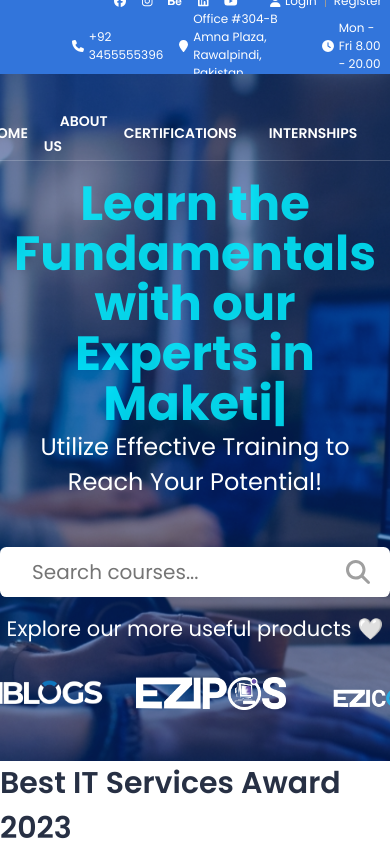
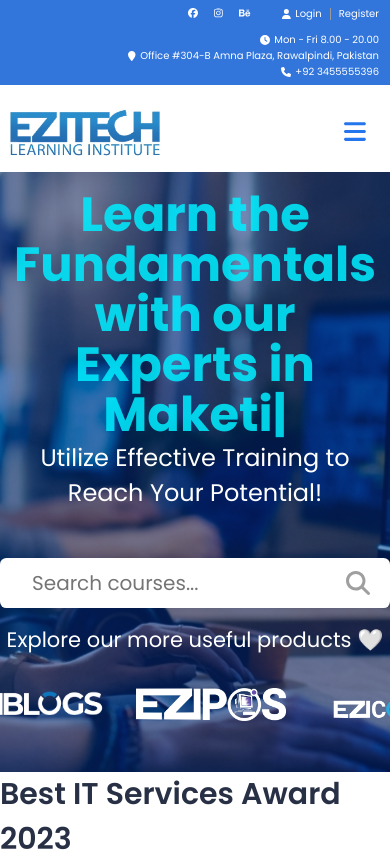
Before and after one commit to mrahmadhassankhan/ezitech-landing-page, a React (Vite) app: page / in a window 390 px wide. Shown: the top 852 px of the page. Built offline with nearby package versions, Linux system fonts and the light colour scheme.

Commit message:
Top Bar Done Responsive for phone and half header default done

```diff
--- a/src/components/Header-Default.jsx
+++ b/src/components/Header-Default.jsx
@@ -8,6 +8,7 @@
       <div className="header-container">
         <div className="logo-website">
           <img src="/src/Images/EZITECH-LOGO-white.png" alt="logo" />
+          <img src="/src/Images/EZITECH-LOGO-.jpg" alt="" />
         </div>
         <div className="header-menu">
           <ul>
@@ -30,6 +31,9 @@
               <a href="http://ezitech.org/iportal/">INTERN PORTAL</a>
             </li>
           </ul>
+          <span>
+            <FontAwesomeIcon icon={faBars} color="#2575ed"></FontAwesomeIcon>
+          </span>
         </div>
 
         <div className="search-with-heart">
--- a/src/css/Award.min.css
+++ b/src/css/Award.min.css
@@ -63,7 +63,7 @@
   font-weight: 600;
 }
 
-@media (max-width: 480px) {
+@media (min-width: 350px) and (max-width: 480px) {
   .award-container {
     margin: 0;
   }
--- a/src/css/Header-Default.min.css
+++ b/src/css/Header-Default.min.css
@@ -61,3 +61,41 @@
 .search-header > a {
   padding: 2px 5px 2px 5px;
 }
+
+.logo-website > img:nth-child(2) {
+  display: none;
+}
+.header-menu > span {
+  display: none;
+}
+@media (min-width: 350px) and (max-width: 480px) {
+  .header-menu > ul {
+    display: none;
+  }
+  .search-with-heart > ul {
+    display: none;
+  }
+  .logo-website > img:nth-child(1) {
+    display: none;
+  }
+  .logo-website > img:nth-child(2) {
+    display: block;
+  }
+  .header-container {
+    display: flex;
+    justify-content: space-between;
+    background-color: white;
+    padding-top: 10px;
+  }
+  .header-menu > span {
+    display: block;
+    margin-right: 1.5rem;
+    font-size: 25px;
+  }
+  .logo-website > img {
+    margin-left: 0;
+  }
+  .search-with-heart {
+    display: none;
+  }
+}
--- a/src/css/Header-Top-Bar.min.css
+++ b/src/css/Header-Top-Bar.min.css
@@ -67,3 +67,32 @@
     order: 2;
   }
 }
+
+@media (min-width: 350px) and (max-width: 480px) {
+  .header-top-bar-container {
+    padding-top: 30px;
+    padding-right: 3px;
+    align-items: flex-end;
+    height: 85px;
+  }
+  .header-top-bar-social-icons > ul > li:nth-child(4),
+  .header-top-bar-social-icons > ul > li:nth-child(5) {
+    display: none;
+  }
+  .header-top-bar-left {
+    margin: 0;
+  }
+  .header-top-bar-left > ul {
+    flex-direction: column-reverse;
+    align-items: flex-end;
+    margin-top: 10px;
+    margin-bottom: 30px;
+  }
+
+  .header-top-bar-container,
+  .header-top-bar-left > ul,
+  .header-top-bar-social-icons > ul,
+  .header-top-bar-login-register > ul {
+    font-size: 10px;
+  }
+}
```
